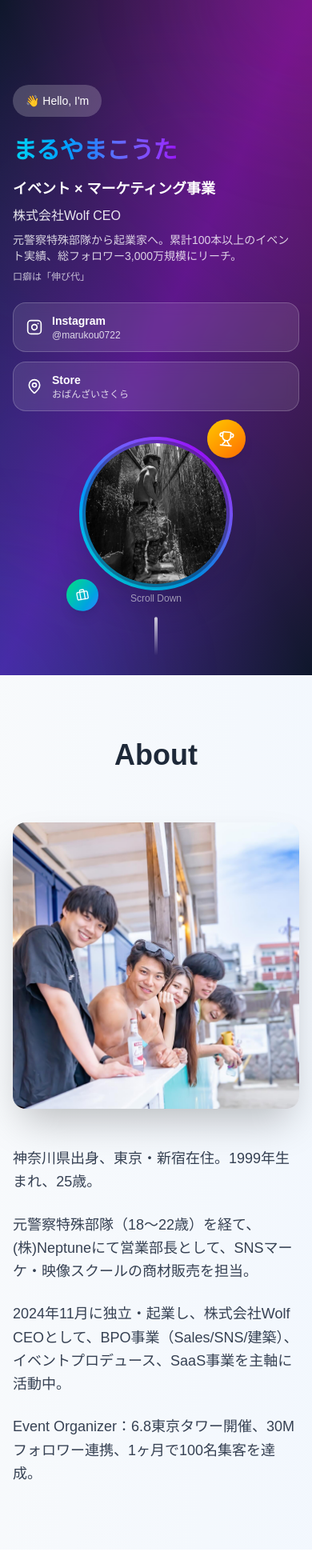
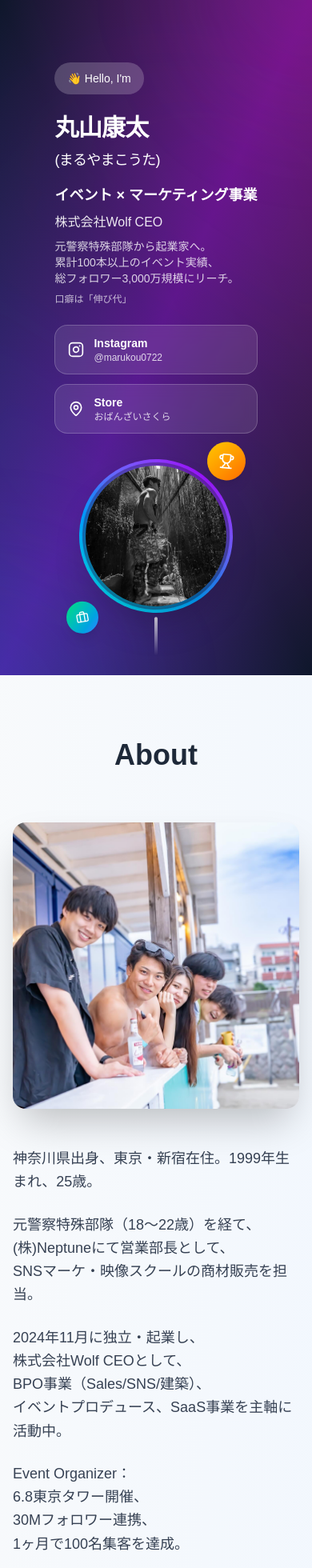
Before and after one commit to yannsunn/kota-maruyama-profile, a Next.js app: page / in a window 390 px wide. Shown: the top 1960 px of the page at 80% size. Built offline with nearby package versions, Linux system fonts and the light colour scheme.

Commit message:
Fix name format to 丸山康太(まるやまこうた) and improve mobile text readability - Change name from gradient color to white - Add mobile line breaks for better text formatting - Improve address display on mobile

```diff
--- a/src/app/page.tsx
+++ b/src/app/page.tsx
@@ -210,13 +210,18 @@ export default function Home() {
               </motion.div>
 
               <motion.h1
-                className="text-3xl sm:text-4xl md:text-6xl lg:text-7xl font-bold mb-4 tracking-tight"
+                className="text-3xl sm:text-4xl md:text-6xl lg:text-7xl font-bold mb-4 tracking-tight text-white"
                 {...fadeInUp}
                 transition={{ delay: 0.1 }}
               >
-                <span className="bg-gradient-to-r from-cyan-400 via-blue-500 to-purple-600 bg-clip-text text-transparent">
-                  まるやまこうた
-                </span>
+                丸山康太
+                <motion.span
+                  className="block text-lg sm:text-xl md:text-2xl lg:text-3xl font-light mt-2 opacity-90"
+                  {...fadeInUp}
+                  transition={{ delay: 0.2 }}
+                >
+                  (まるやまこうた)
+                </motion.span>
               </motion.h1>
 
               <motion.div
@@ -231,7 +236,9 @@ export default function Home() {
                   株式会社Wolf CEO
                 </p>
                 <p className="text-sm sm:text-base md:text-lg opacity-80 max-w-lg">
-                  元警察特殊部隊から起業家へ。累計100本以上のイベント実績、総フォロワー3,000万規模にリーチ。
+                  元警察特殊部隊から起業家へ。<br className="sm:hidden" />
+                  累計100本以上のイベント実績、<br className="sm:hidden" />
+                  総フォロワー3,000万規模にリーチ。
                 </p>
                 <p className="text-xs sm:text-sm md:text-base opacity-70">
                   口癖は「伸び代」
@@ -314,13 +321,21 @@ export default function Home() {
                 神奈川県出身、東京・新宿在住。1999年生まれ、25歳。
               </p>
               <p className="text-lg md:text-xl text-gray-700 leading-relaxed">
-                元警察特殊部隊（18～22歳）を経て、(株)Neptuneにて営業部長として、SNSマーケ・映像スクールの商材販売を担当。
+                元警察特殊部隊（18～22歳）を経て、<br className="sm:hidden" />
+                (株)Neptuneにて営業部長として、<br className="sm:hidden" />
+                SNSマーケ・映像スクールの商材販売を担当。
               </p>
               <p className="text-lg md:text-xl text-gray-700 leading-relaxed">
-                2024年11月に独立・起業し、株式会社Wolf CEOとして、BPO事業（Sales/SNS/建築）、イベントプロデュース、SaaS事業を主軸に活動中。
+                2024年11月に独立・起業し、<br className="sm:hidden" />
+                株式会社Wolf CEOとして、<br className="sm:hidden" />
+                BPO事業（Sales/SNS/建築）、<br className="md:hidden" />
+                イベントプロデュース、SaaS事業を主軸に活動中。
               </p>
               <p className="text-lg md:text-xl text-gray-700 leading-relaxed">
-                Event Organizer：6.8東京タワー開催、30Mフォロワー連携、1ヶ月で100名集客を達成。
+                Event Organizer：<br className="sm:hidden" />
+                6.8東京タワー開催、<br className="md:hidden" />
+                30Mフォロワー連携、<br className="md:hidden" />
+                1ヶ月で100名集客を達成。
               </p>
             </motion.div>
           </div>
@@ -554,7 +569,8 @@ export default function Home() {
             {...fadeInUp}
             transition={{ delay: 0.2 }}
           >
-            ビジネスのご相談やイベントの企画など、お気軽にお声がけください
+            ビジネスのご相談やイベントの企画など、<br className="sm:hidden" />
+            お気軽にお声がけください
           </motion.p>
 
           <motion.div
@@ -610,7 +626,7 @@ export default function Home() {
           >
             <h3 className="text-2xl font-bold text-gray-800">おばんざいさくら</h3>
             <div className="space-y-2 text-gray-600">
-              <p>〒160-0022 東京都新宿区新宿３丁目８−２ クロスビル B1階</p>
+              <p className="break-all sm:break-normal">〒160-0022<br className="sm:hidden" /> 東京都新宿区新宿３丁目８−２<br className="sm:hidden" /> クロスビル B1階</p>
               <p>TEL: <a href="tel:0359258182" className="text-blue-600 hover:underline">03-5925-8182</a></p>
             </div>
           </motion.div>
```
